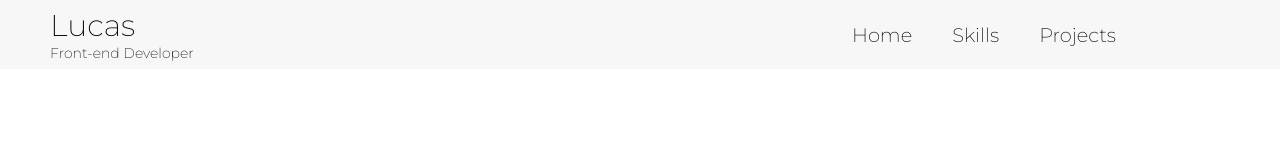
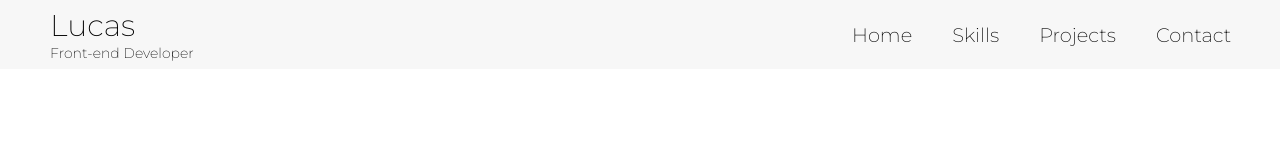
Before and after one commit to LucasNarZ/portfolio-full-stack, a React (Create React App) app in the folder Portfolio/: page /Contact in a window 1280 px wide. Shown: the top 160 px of the page. Built offline with nearby package versions, Linux system fonts and the light colour scheme.

Commit message:
adding contact to header

```diff
--- a/Portfolio/src/componentes/header.jsx
+++ b/Portfolio/src/componentes/header.jsx
@@ -12,6 +12,7 @@ export function Header(){
                     <li><a href="/#Home">Home</a></li>
                     <li><a href="/#Skills">Skills</a></li>
                     <li><a href="/#Projects">Projects</a></li>
+                    <li><a href="/#Contact">Contact</a></li>
                 </ul>
             </nav>
         </header>
```
